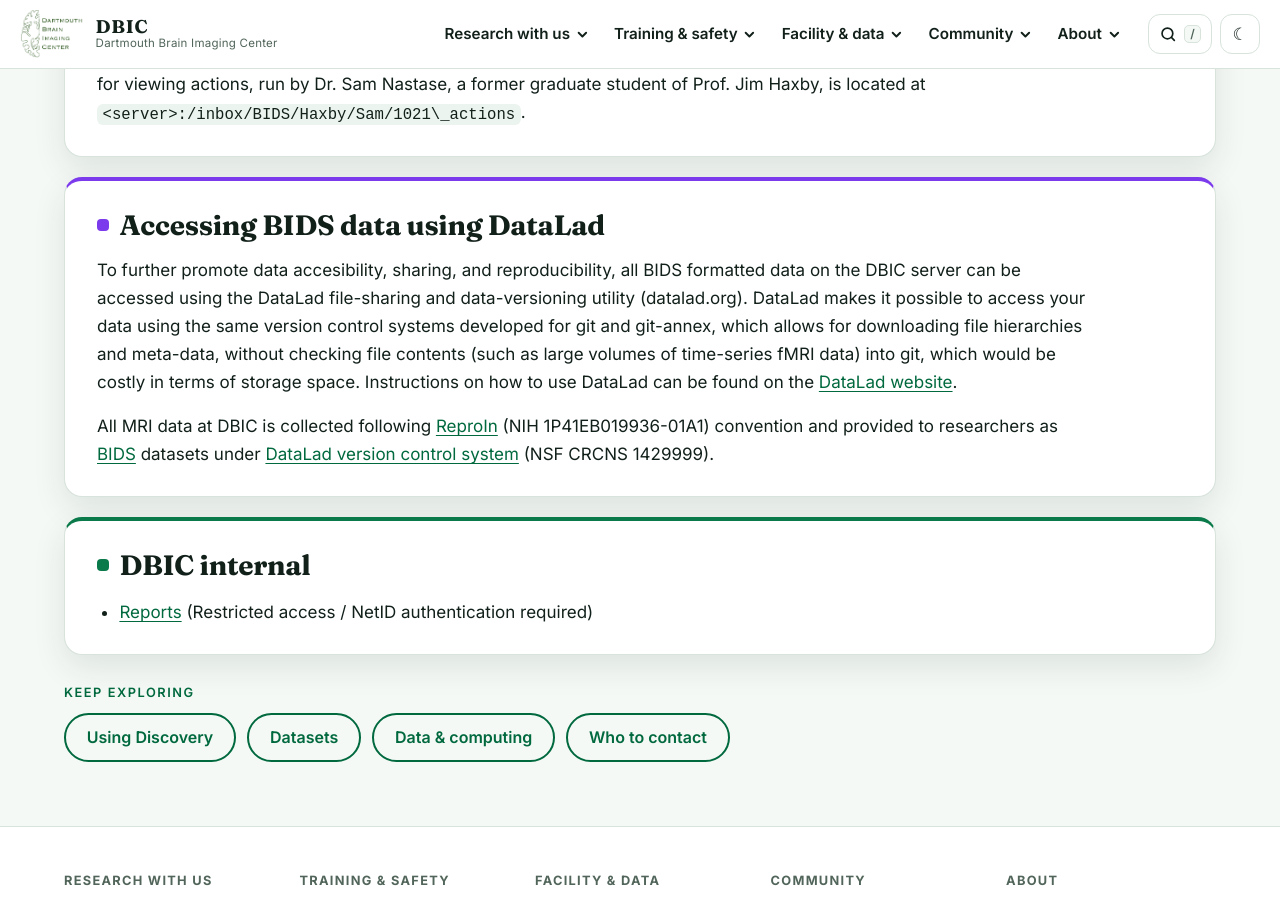
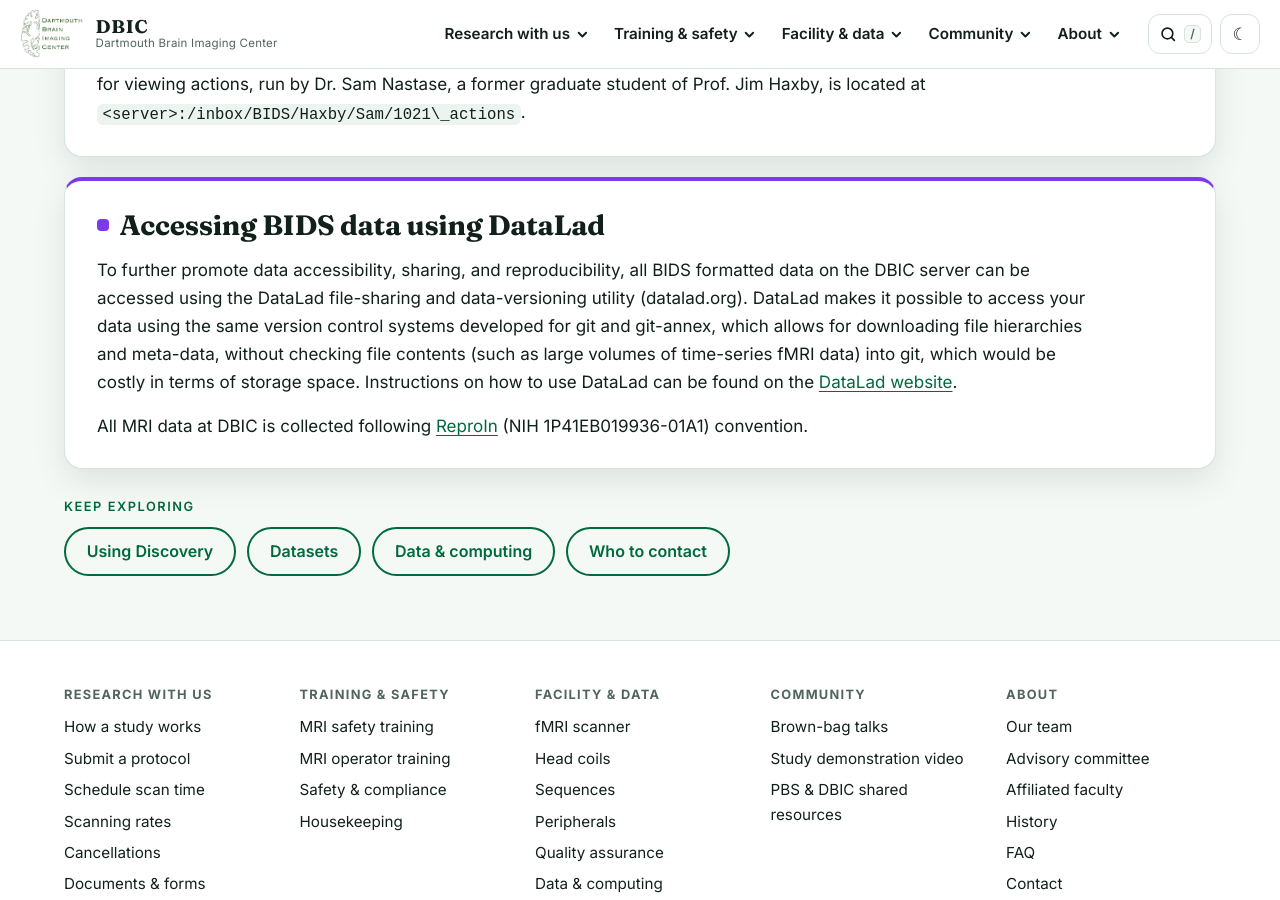
Before and after one commit to dbic/dbic.github.io, a Jekyll site: the page built from research_infrastructure/computer_resources.md, in a window 1280 px wide and 900 px high, scrolled down 2169 px. Built offline with Jekyll 4.4.1, drawn with Linux system fonts in a browser that asks for light colours.

Commit message:
computer resources cleanup

```diff
--- a/research_infrastructure/computer_resources.md
+++ b/research_infrastructure/computer_resources.md
@@ -83,7 +83,7 @@ Prof. Jim Haxby, is located at `<server>:/inbox/BIDS/Haxby/Sam/1021\_actions`.
 
 ## Accessing BIDS data using DataLad
 
-To further promote data accesibility, sharing, and reproducibility,
+To further promote data accessibility, sharing, and reproducibility,
 all BIDS formatted data on the DBIC server can be accessed using the
 DataLad file-sharing and data-versioning utility
 (datalad.org). DataLad makes it possible to access your data using the
@@ -95,11 +95,4 @@ space. Instructions on how to use DataLad can be found on the [DataLad website](
 
 All MRI data at DBIC is collected following
 [ReproIn](http://reproin.repronim.org "ReproIn") (NIH
-1P41EB019936-01A1) convention and provided to researchers as
-[BIDS](https://bids-specification.readthedocs.io "BIDS") datasets
-under [DataLad version control system](http://datalad.org "Datalad")
-(NSF CRCNS 1429999).
-
-## DBIC internal
-
-- [Reports](https://rcweb.dartmouth.edu/DBIC/reports/) (Restricted access / NetID authentication required)
+1P41EB019936-01A1) convention.
```
